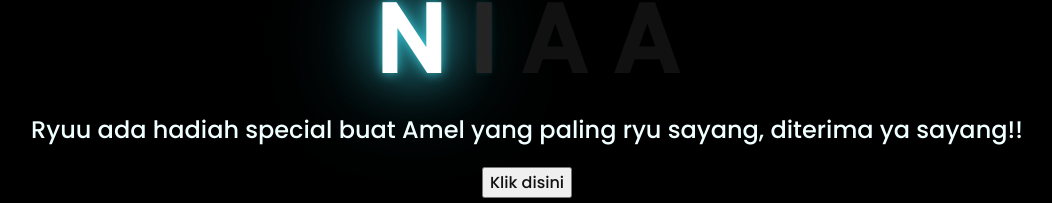
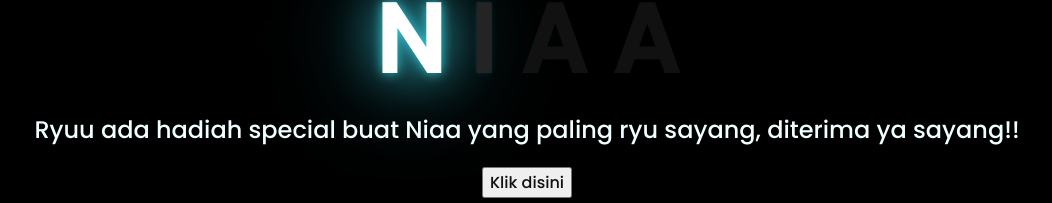
Before and after one commit to Ryuuzenvs/ForNiaa, a plain HTML site: page index.html in a window 1280 px wide. Shown: the part 326-529 px from the top of the page, without its empty margins (121-1173 px from the left). Drawn offline with Linux system fonts and the light colour scheme.

Commit message:
Update index.html

```diff
--- a/index.html
+++ b/index.html
@@ -17,7 +17,7 @@
         <span>A</span>
     </div>
     <div class="description">
-        <span>Ryuu ada hadiah special buat Amel yang paling ryu sayang, diterima ya sayang!!</span>
+        <span>Ryuu ada hadiah special buat Niaa yang paling ryu sayang, diterima ya sayang!!</span>
     </div>
     <div class="button">
         <button>
```
